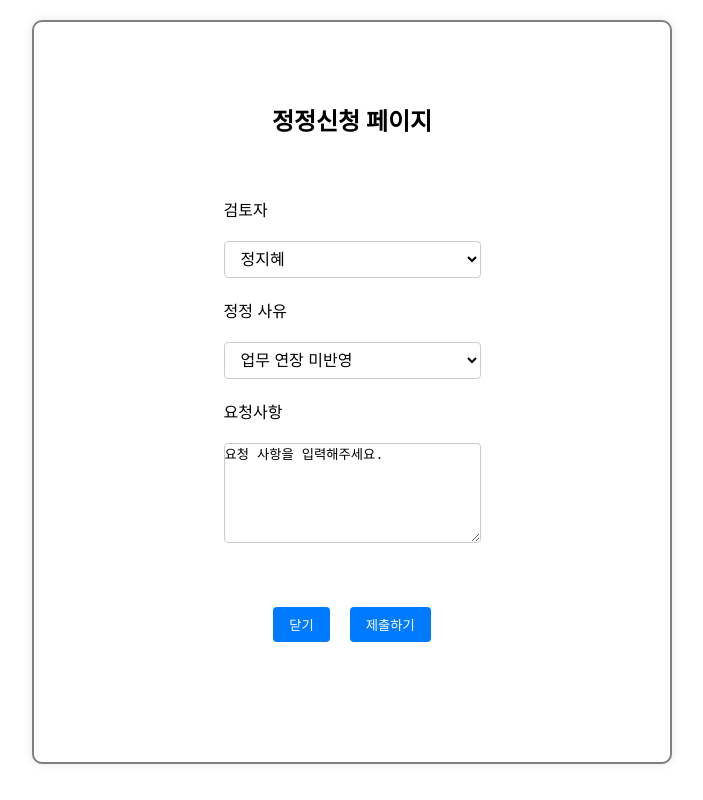
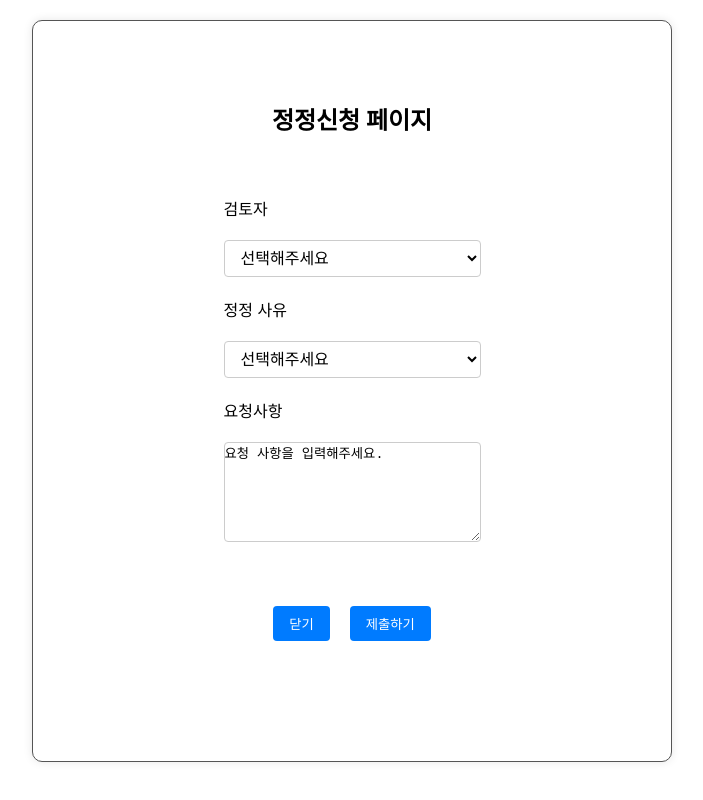
Before and after one commit to ohhhInFastcampus/toyproject2, a Next.js app: page /request in a window 1280 px wide. Shown: the whole page, without its empty margins (288-991 px from the left). Built offline with nearby package versions, Linux system fonts and the light colour scheme.

Commit message:
TP-16 #comment 선택해주세요 옵션 추가

```diff
--- a/src/app/request/page.tsx
+++ b/src/app/request/page.tsx
@@ -13,7 +13,7 @@ const StyledRequest = styled.div`
   margin: 20px;
   padding: 80px;
   gap: 60px;
-  border: 2px solid gray;
+  border: 1px solid #555;
   border-radius: 10px;
   box-shadow: 0px 0px 10px rgba(0, 0, 0, 0.1);
   background-color: #ffffff;
@@ -53,6 +53,8 @@ const RequestPage = () => {
           <div>
             <label htmlFor="reviewer">검토자</label>
             <StyledSelect id="reviewer" name="reviewer">
+              <option value="">선택해주세요</option>
+              <hr />
               <option value="manager">정지혜</option>
               <option value="CTO">helpdesku</option>
             </StyledSelect>
@@ -60,6 +62,8 @@ const RequestPage = () => {
           <div>
             <label htmlFor="reason">정정 사유</label>
             <StyledSelect id="reason" name="reason">
+              <option value="">선택해주세요</option>
+              <hr />
               <option value="overtime">업무 연장 미반영</option>
               <option value="unpaid_leave">무급 휴가 사용 미반영</option>
               <option value="holiday_work">휴일 근무 미반영</option>
```
